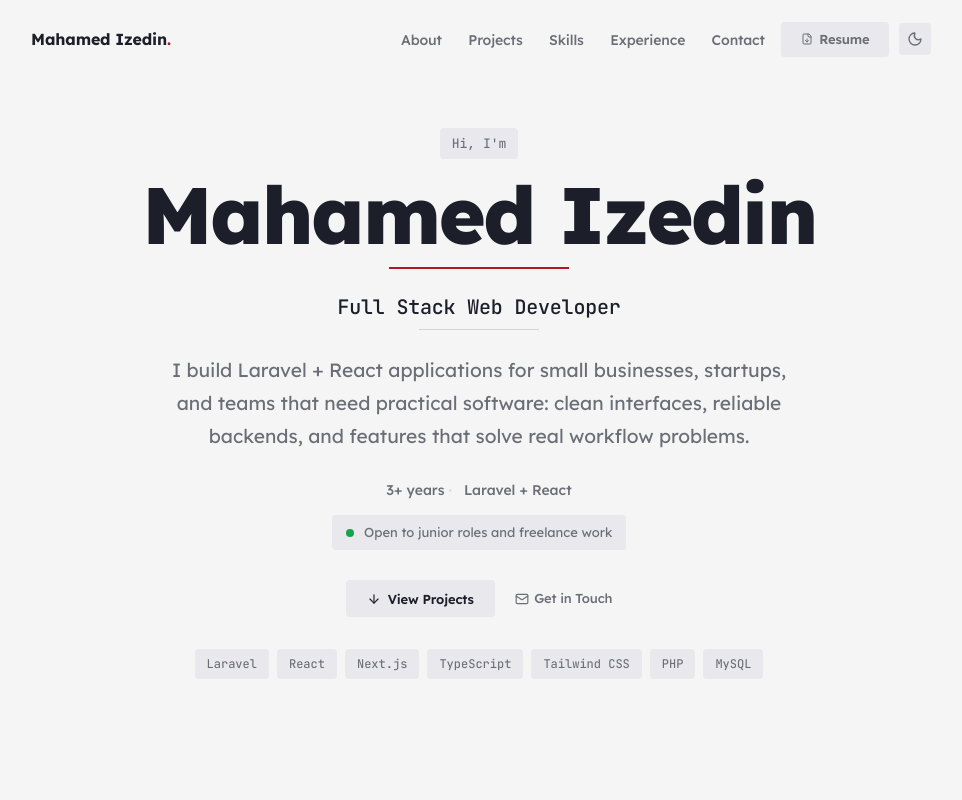
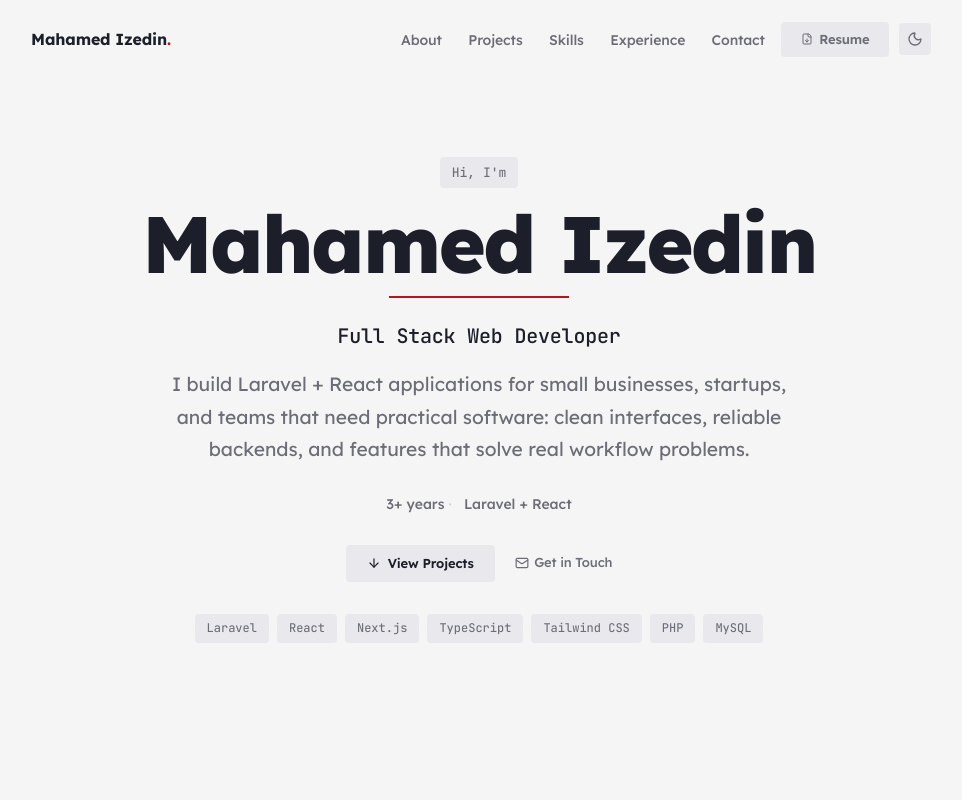
Before and after one commit to muhammedez/portfolio, a React (Vite) app: page / in a window 1280 px wide. Shown: the top 800 px of the page, without its empty margins (161-1123 px from the left). Built offline with nearby package versions, Linux system fonts and the light colour scheme.

Commit message:
refactor: simplify HeroSection layout and styling, remove unused elements

```diff
--- a/src/components/sections/HeroSection.tsx
+++ b/src/components/sections/HeroSection.tsx
@@ -5,8 +5,6 @@ import { Mail, ArrowDown } from "lucide-react";
 export function HeroSection() {
   return (
     <section id="hero" className="hero-section">
-      <div className="hero-bg" />
-
       <div className="hero-content">
         <motion.p
           className="hero-greeting"
@@ -42,18 +40,11 @@ export function HeroSection() {
           {siteConfig.role}
         </motion.p>
 
-        <motion.div
-          className="hero-dash-rule"
-          initial={{ opacity: 0, scaleX: 0 }}
-          animate={{ opacity: 1, scaleX: 1 }}
-          transition={{ duration: 0.5, delay: 0.55 }}
-        />
-
         <motion.p
           className="hero-description"
           initial={{ opacity: 0, y: 15 }}
           animate={{ opacity: 1, y: 0 }}
-          transition={{ duration: 0.5, delay: 0.6 }}
+          transition={{ duration: 0.5, delay: 0.55 }}
         >
           {siteConfig.bio}
         </motion.p>
@@ -62,7 +53,7 @@ export function HeroSection() {
           className="hero-metadata"
           initial={{ opacity: 0, y: 15 }}
           animate={{ opacity: 1, y: 0 }}
-          transition={{ duration: 0.5, delay: 0.7 }}
+          transition={{ duration: 0.5, delay: 0.65 }}
         >
           {heroMetadata.map((item, i) => (
             <span key={item.label} className="flex items-center gap-1">
@@ -73,20 +64,10 @@ export function HeroSection() {
         </motion.div>
 
         <motion.div
-          className="hero-status-strip"
-          initial={{ opacity: 0, y: 15 }}
-          animate={{ opacity: 1, y: 0 }}
-          transition={{ duration: 0.5, delay: 0.76 }}
-        >
-          <span className="hero-status-dot" />
-          <span>Open to junior roles and freelance work</span>
-        </motion.div>
-
-        <motion.div
           className="hero-actions"
           initial={{ opacity: 0, y: 15 }}
           animate={{ opacity: 1, y: 0 }}
-          transition={{ duration: 0.5, delay: 0.86 }}
+          transition={{ duration: 0.5, delay: 0.75 }}
         >
           <a
             href="#projects"
@@ -109,7 +90,7 @@ export function HeroSection() {
           className="hero-chips"
           initial={{ opacity: 0, y: 15 }}
           animate={{ opacity: 1, y: 0 }}
-          transition={{ duration: 0.5, delay: 1 }}
+          transition={{ duration: 0.5, delay: 0.9 }}
         >
           {heroTechChips.map((tech, i) => (
             <motion.span
@@ -117,7 +98,7 @@ export function HeroSection() {
               className="hero-chip"
               initial={{ opacity: 0, scale: 0.9 }}
               animate={{ opacity: 1, scale: 1 }}
-              transition={{ duration: 0.3, delay: 1 + i * 0.05 }}
+              transition={{ duration: 0.3, delay: 0.9 + i * 0.05 }}
             >
               {tech}
             </motion.span>
--- a/src/globals.css
+++ b/src/globals.css
@@ -310,27 +310,13 @@ button {
 
 /* ================= HERO ================= */
 .hero-section {
+  background: var(--background);
   text-align: center;
   justify-content: center;
   align-items: center;
   min-height: 94vh;
   padding: 8rem 1.5rem 5rem;
   display: flex;
-  position: relative;
-  isolation: isolate;
-  overflow: hidden;
-}
-
-.hero-section::before {
-  content: none;
-}
-
-.hero-bg {
-  position: absolute;
-  inset: 0;
-  background: var(--background);
-  pointer-events: none;
-  z-index: -1;
 }
 
 .hero-content {
@@ -338,8 +324,6 @@ button {
   align-items: center;
   max-width: 760px;
   display: flex;
-  position: relative;
-  z-index: 1;
 }
 
 .hero-greeting {
@@ -377,19 +361,11 @@ button {
   color: var(--foreground);
   letter-spacing: -0.01em;
   max-width: 560px;
-  margin-bottom: 0.5rem;
+  margin-bottom: 1.1rem;
   font-family: var(--font-mono);
   font-size: clamp(1.0625rem, 2vw, 1.25rem);
   font-weight: 500;
   line-height: 1.4;
-}
-
-.hero-dash-rule {
-  background: var(--border);
-  width: 100%;
-  max-width: 120px;
-  height: 1px;
-  margin-bottom: 1.5rem;
 }
 
 .hero-description {
@@ -406,7 +382,7 @@ button {
   justify-content: center;
   align-items: center;
   gap: 0.35rem 0.75rem;
-  margin-bottom: 0.85rem;
+  margin-bottom: 1.85rem;
   font-size: 0.875rem;
   font-weight: 450;
   display: flex;
@@ -422,27 +398,6 @@ button {
   align-items: center;
   gap: 1.25rem;
   display: flex;
-}
-
-.hero-status-strip {
-  color: var(--muted-foreground);
-  background: var(--surface);
-  border-radius: 4px;
-  flex-wrap: wrap;
-  justify-content: center;
-  align-items: center;
-  gap: 0.35rem 0.65rem;
-  margin-bottom: 1.85rem;
-  padding: 0.5rem 0.85rem;
-  font-size: 0.8125rem;
-  display: flex;
-}
-
-.hero-status-dot {
-  background: #16a34a;
-  border-radius: 999px;
-  width: 0.5rem;
-  height: 0.5rem;
 }
 
 .hero-chips {
@@ -946,8 +901,10 @@ button {
 .contact-meta {
   flex-wrap: wrap;
   align-items: center;
+  justify-content: space-between;
   gap: 0.8rem 1.1rem;
   margin-top: 1rem;
+  padding: 0 0.1rem;
   display: flex;
 }
 
@@ -985,7 +942,6 @@ button {
 
 .contact-socials {
   gap: 0.4rem;
-  margin-left: auto;
   display: flex;
 }
 
@@ -1007,13 +963,14 @@ button {
 }
 
 @media (max-width: 640px) {
+  .contact-meta {
+    align-items: flex-start;
+    flex-direction: column;
+  }
+
   .contact-submit {
     justify-content: center;
     width: 100%;
-  }
-
-  .contact-socials {
-    margin-left: 0;
   }
 }
 
```
